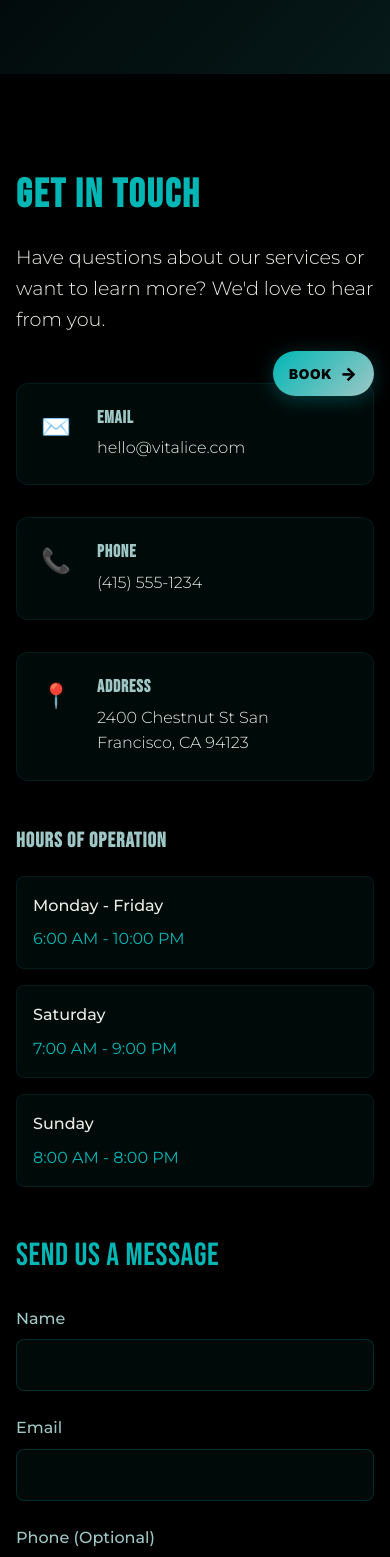
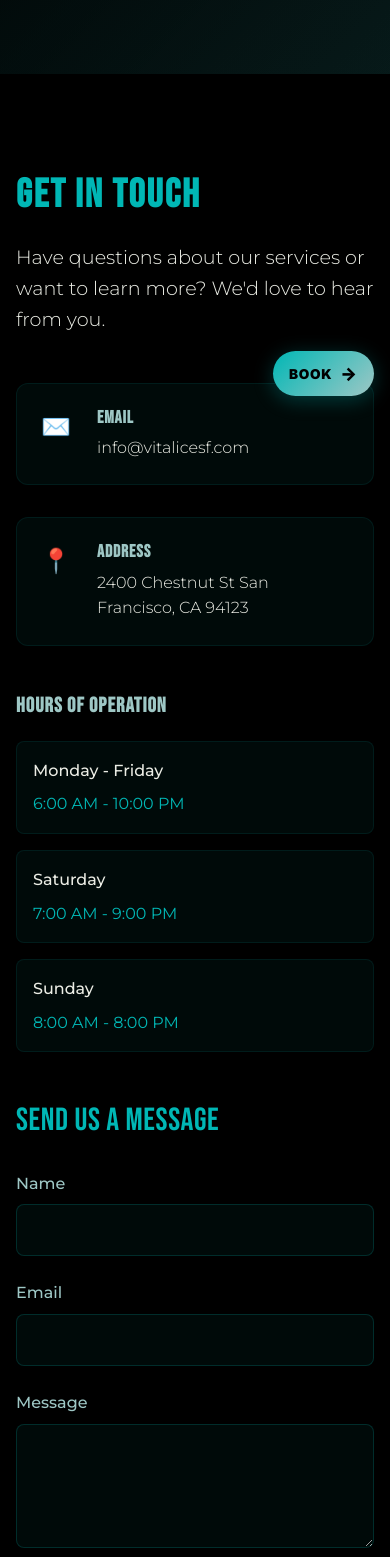
Before and after one commit to jackmalzone/vital-ice, a Next.js app: page /contact in a window 390 px wide. Shown: the part 432-1989 px from the top of the page. Built offline with nearby package versions, Linux system fonts and the light colour scheme.

Commit message:
feat: remove phone numbers from contact forms and API
- Remove phone field from contact form
- Remove phone from job application interface
- Update email templates to exclude phone information
- Remove phone from API route processing
- Clean up contact information across the app

```diff
--- a/src/app/api/submit-application/route.ts
+++ b/src/app/api/submit-application/route.ts
@@ -11,7 +11,7 @@ export async function POST(request: NextRequest) {
       firstName: formData.get('firstName') as string,
       lastName: formData.get('lastName') as string,
       email: formData.get('email') as string,
-      phone: formData.get('phone') as string,
+
       experience: formData.get('experience') as string,
       whyJoin: formData.get('whyJoin') as string,
       availability: formData.get('availability') as string,
@@ -50,7 +50,7 @@ export async function POST(request: NextRequest) {
         <h4>Applicant Information:</h4>
         <p><strong>Name:</strong> ${application.firstName} ${application.lastName}</p>
         <p><strong>Email:</strong> ${application.email}</p>
-        <p><strong>Phone:</strong> ${application.phone || 'Not provided'}</p>
+
         <p><strong>Availability:</strong> ${application.availability || 'Not provided'}</p>
 
         <h4>Relevant Experience:</h4>
--- a/src/app/contact/page.tsx
+++ b/src/app/contact/page.tsx
@@ -8,7 +8,6 @@ const ContactPage: FC = () => {
   const [formData, setFormData] = useState({
     name: '',
     email: '',
-    phone: '',
     message: '',
   });
 
@@ -22,23 +21,32 @@ const ContactPage: FC = () => {
 
   const handleSubmit = (e: React.FormEvent) => {
     e.preventDefault();
-    // Handle form submission - integrate with email service
-    // Form submitted successfully
+
+    // Create mailto link with form data
+    const subject = encodeURIComponent('Contact Form Submission - Vital Ice');
+    const body = encodeURIComponent(`
+Name: ${formData.name}
+Email: ${formData.email}
+
+Message:
+${formData.message}
+
+---
+This message was sent from the Vital Ice contact form.
+    `);
+
+    const mailtoLink = `mailto:info@vitalicesf.com?subject=${subject}&body=${body}`;
+    window.open(mailtoLink, '_blank');
   };
 
   const contactInfo = [
     {
       title: 'Email',
-      value: 'hello@vitalice.com',
-      link: 'mailto:hello@vitalice.com',
+      value: 'info@vitalicesf.com',
+      link: 'mailto:info@vitalicesf.com',
       icon: '✉️',
     },
-    {
-      title: 'Phone',
-      value: '(415) 555-1234',
-      link: 'tel:+14155551234',
-      icon: '📞',
-    },
+
     {
       title: 'Address',
       value: '2400 Chestnut St\nSan Francisco, CA 94123',
@@ -189,20 +197,6 @@ const ContactPage: FC = () => {
                 </div>
 
                 <div className={styles.form__group}>
-                  <label htmlFor="phone" className={styles.form__label}>
-                    Phone (Optional)
-                  </label>
-                  <input
-                    type="tel"
-                    id="phone"
-                    name="phone"
-                    value={formData.phone}
-                    onChange={handleInputChange}
-                    className={styles.form__input}
-                  />
-                </div>
-
-                <div className={styles.form__group}>
                   <label htmlFor="message" className={styles.form__label}>
                     Message
                   </label>
--- a/src/lib/email.ts
+++ b/src/lib/email.ts
@@ -4,7 +4,6 @@ export interface JobApplication {
   firstName: string;
   lastName: string;
   email: string;
-  phone?: string;
   experience: string;
   whyJoin: string;
   availability: string;
@@ -19,7 +18,7 @@ export const sendJobApplication = async (application: JobApplication): Promise<b
     formData.append('firstName', application.firstName);
     formData.append('lastName', application.lastName);
     formData.append('email', application.email);
-    formData.append('phone', application.phone || '');
+
     formData.append('experience', application.experience);
     formData.append('whyJoin', application.whyJoin);
     formData.append('availability', application.availability);
@@ -58,7 +57,6 @@ Job Application Details:
 Position: ${application.jobTitle}
 Name: ${application.firstName} ${application.lastName}
 Email: ${application.email}
-Phone: ${application.phone || 'Not provided'}
 Availability: ${application.availability}
 
 Relevant Experience:
```
